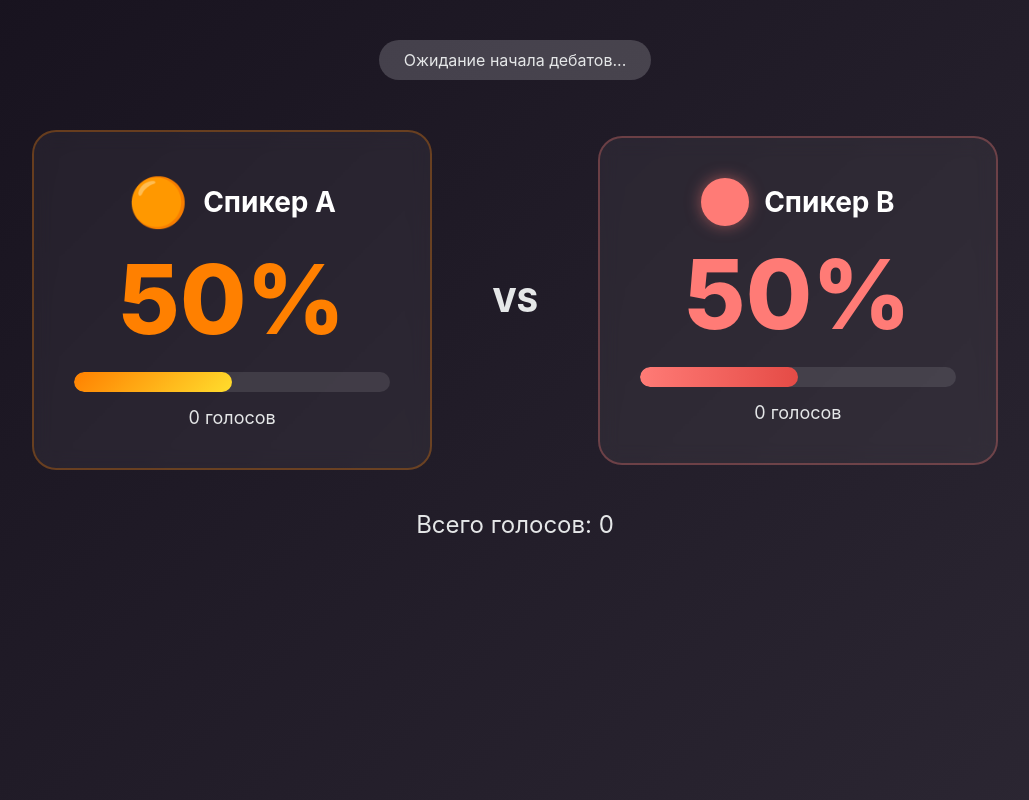
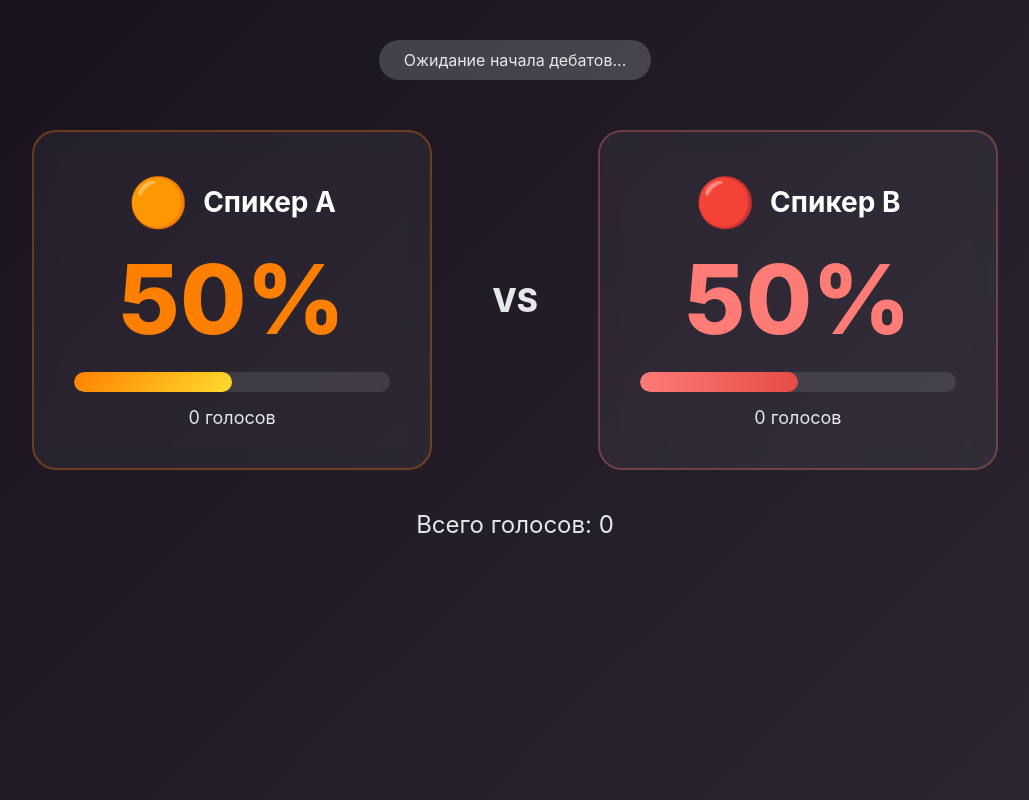
Before and after one commit to maxapryg/debate_bot, a website: page public/display.html in a window 1280 px wide. Shown: the whole page, without its empty margins (125-1154 px from the left). Drawn offline with nearby package versions, Linux system fonts and the light colour scheme; no server answers.

Commit message:
Set speaker B icon to red circle emoji on both pages

```diff
--- a/public/display.html
+++ b/public/display.html
@@ -33,7 +33,7 @@
 
             <div class="speaker-rating speaker-b">
                 <div class="speaker-header">
-                    <span class="speaker-icon speaker-b-icon"></span>
+                    <span class="speaker-icon">🔴</span>
                     <span class="speaker-name" id="speaker-b-name">Спикер B</span>
                 </div>
                 <div class="percentage" id="percentage-b">50%</div>
```
Also changed, not shown: public/index.html (+1 -1 lines).
